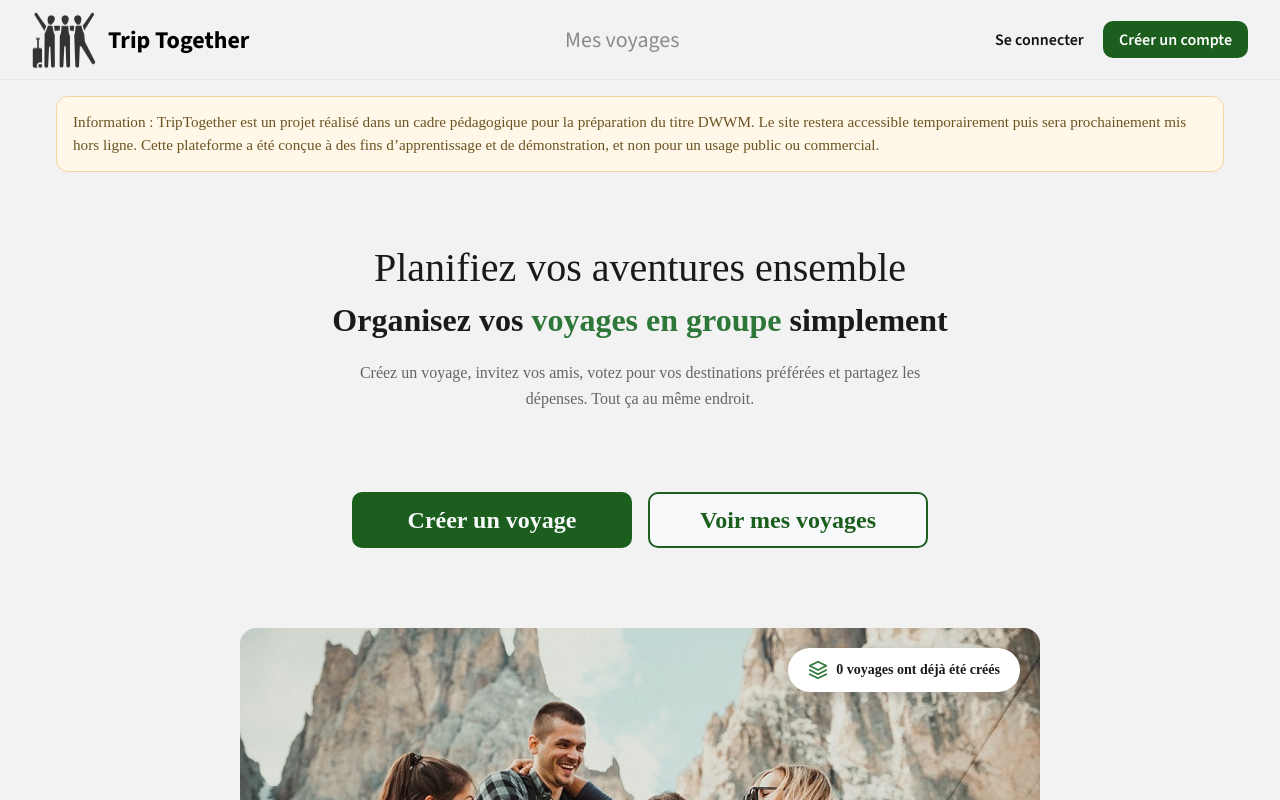
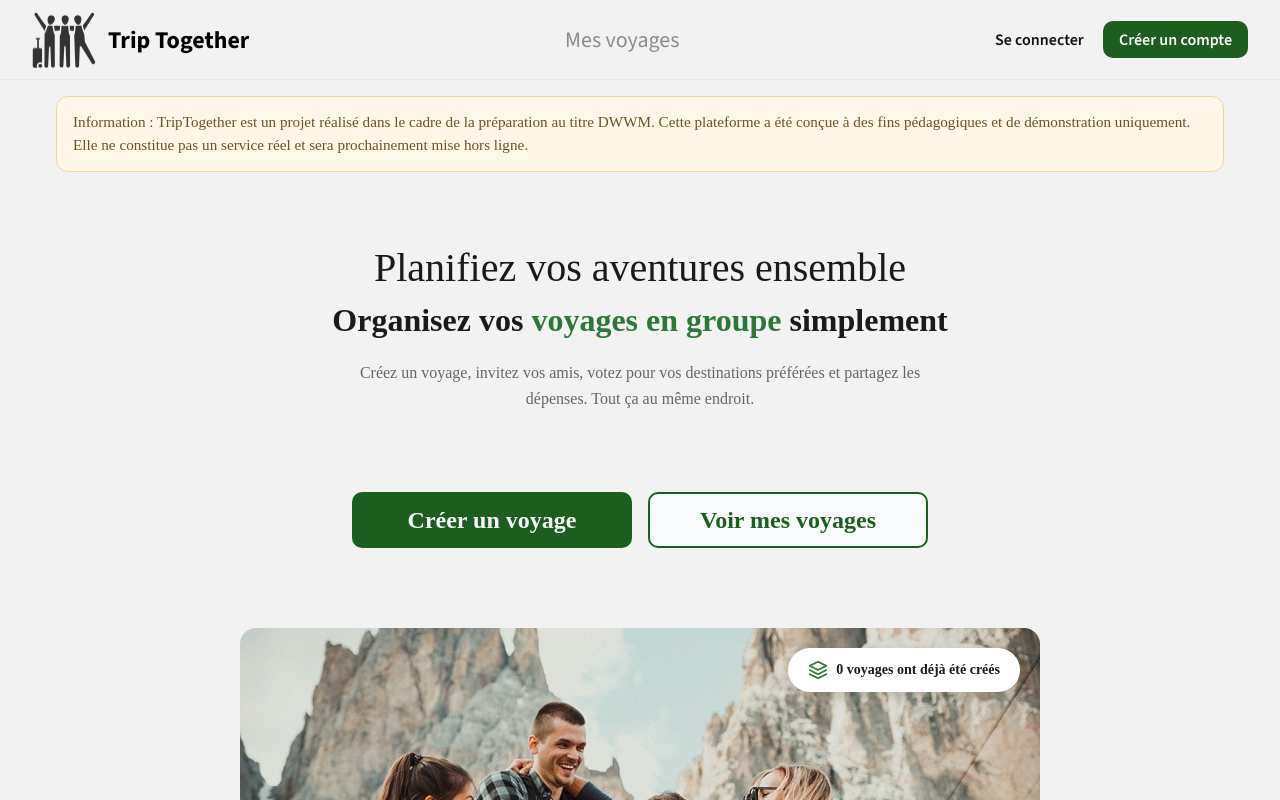
Before and after one commit to earzalien/triptogether, a React (Vite) app in the folder client/: page / in a window 1280 px wide. Shown: the top 800 px of the page. Built offline with nearby package versions, Linux system fonts and the light colour scheme; no server answers; a web font is replaced by a local one.

Commit message:
add notice home page

```diff
--- a/client/src/pages/Home.tsx
+++ b/client/src/pages/Home.tsx
@@ -31,10 +31,11 @@ function Home() {
     <div className="home">
       <section className="home-notice" aria-live="polite">
         <p>
-          <strong>Information :</strong> TripTogether est un projet réalisé dans un cadre pédagogique pour la préparation du titre DWWM.
-          Le site restera accessible temporairement puis sera prochainement mis hors ligne.
-          Cette plateforme a été conçue à des fins d’apprentissage et de démonstration, et non pour un usage public ou commercial.
+          <strong>Information :</strong> TripTogether est un projet réalisé dans le cadre de la préparation au titre DWWM.
+          Cette plateforme a été conçue à des fins pédagogiques et de démonstration uniquement.
+          Elle ne constitue pas un service réel et sera prochainement mise hors ligne.
         </p>
+
       </section>
       <section className="hero-section">
         <h1 className="hero-title">Planifiez vos aventures ensemble</h1>
```
